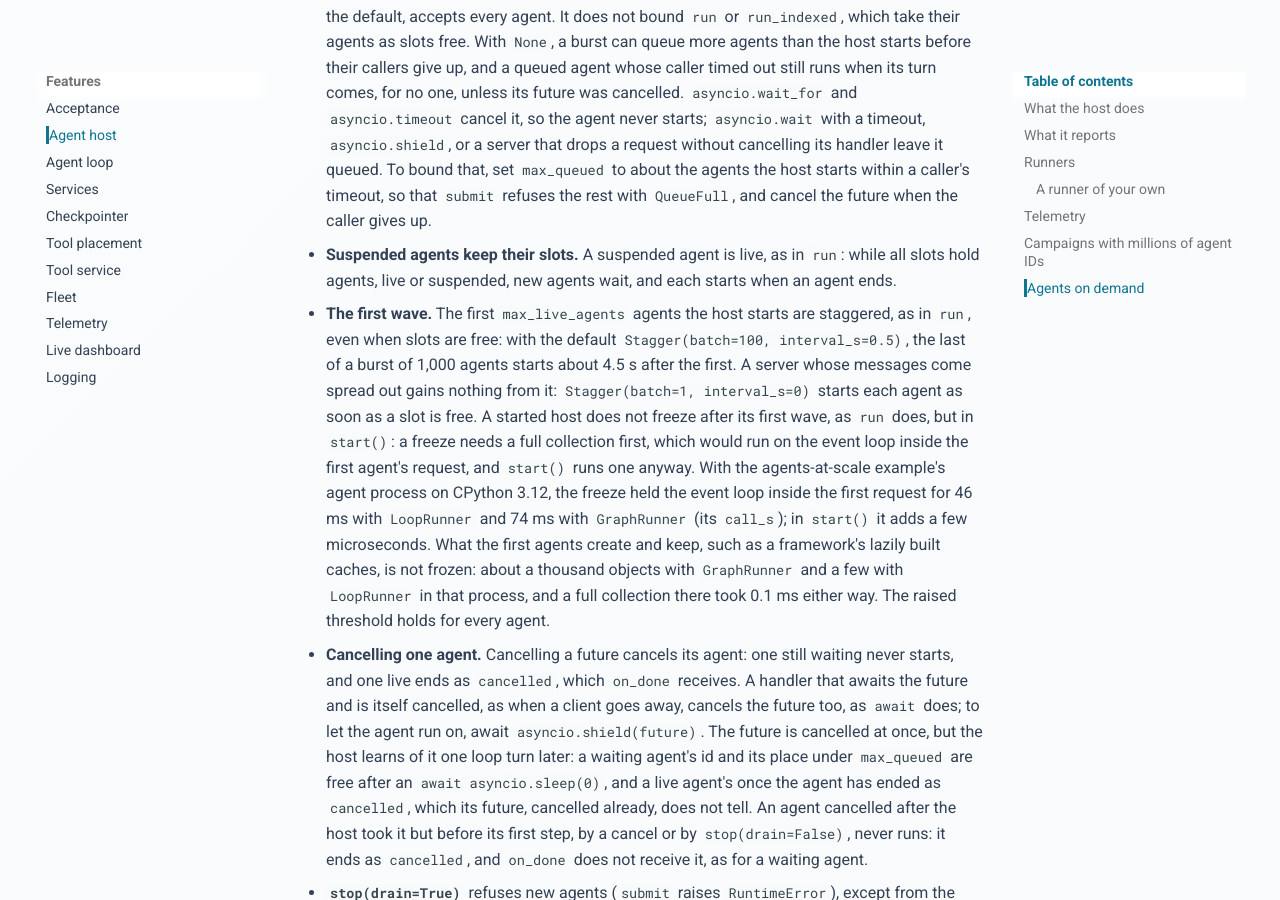
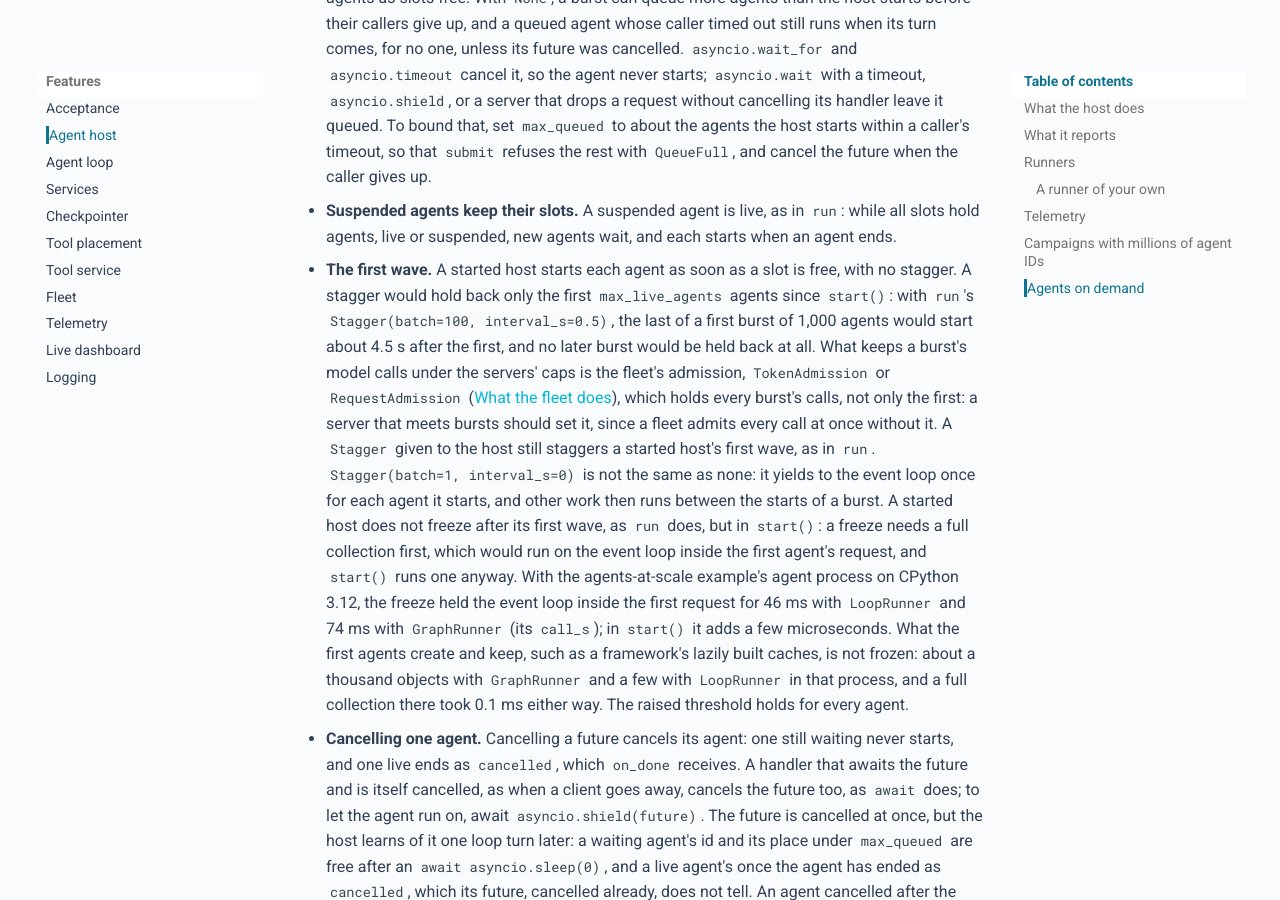
Before and after one commit to stride-research/flowgentic, an MkDocs documentation site: the page built from docs/features/agent-host.md, in a window 1280 px wide and 900 px high, scrolled down 7603 px. Built offline with MkDocs 1.6.1 and Material for MkDocs 9.7.7, drawn with Linux system fonts in a browser that asks for light colours; comment, search, counter and statistics services are not loaded; some of the changed text lies outside the part shown.

Commit message:
Start a started host's agents as they come, with no stagger by default
AgentHost's stagger now defaults to "by_mode": run and run_indexed stagger
their first wave with Stagger(), as before, and a started host starts each
agent as it comes, with no sleep and no yield between starts. A Stagger given
applies in every mode, as before, and stagger=None means no stagger in any.
host.stagger holds what was given; each period reads it as it begins, and
the constructor and start() refuse anything else.

In a started host a stagger holds back only the first max_live_agents agents
since start(), the first burst; the fleet's admission is what keeps every
burst's model calls under the servers' caps. The agent-host page drops the
serving recipe's stagger line, which yielded to the event loop once per
agent, and says a server that meets bursts should set the fleet's admission.

````diff
--- a/docs/features/agent-host.md
+++ b/docs/features/agent-host.md
@@ -52,10 +52,14 @@ host can also take agents one at a time, as they arrive, between `start` and
   runs and how long the collector pauses. Measure both for your own agents
   with `HostReport.loop_lag` and `HostReport.collector`, and set the cap from
   them.
-- **It staggers the first wave.** The first `max_live_agents` agents start
-  `Stagger(batch=100, interval_s=0.5)` at a time, so they do not all reach
-  their first model call, or their first suspension, at the same moment. Later
-  agents are not staggered: their starts follow the ends of live agents.
+- **It staggers a run's first wave.** In `run` and `run_indexed`, the first
+  `max_live_agents` agents start `Stagger(batch=100, interval_s=0.5)` at a
+  time, so they do not all reach their first model call, or their first
+  suspension, at the same moment. Later agents are not staggered: their
+  starts follow the ends of live agents. A started host starts each agent as
+  it comes ([The first wave](#agents-on-demand), below). `stagger=` takes a
+  `Stagger` for every mode, or `None` for none in any; its default,
+  `"by_mode"`, is what this says, and `host.stagger` holds what was given.
 - **It resumes agents that wait on tasks.** A runner reports a suspended agent
   with the keys of the tasks it waits on. The host holds only the agent's id
   and those tasks' futures, awaits the tasks, and resumes the agent; the
@@ -281,18 +285,13 @@ passes, or try more than one `--live`.
 
 A server's agents do not come as a list: each starts when a message arrives,
 and the server answers the message when its agent ends. A started host takes
-them one at a time, with everything `run` gives: the cap, staggered starts,
-the collector's settings, suspension, the accounting and `on_done`.
+them one at a time, with everything `run` gives but the stagger: the cap, the
+collector's settings, suspension, the accounting and `on_done`.
 
 ```python
-from flowgentic.host import Agent, AgentHost, QueueFull, Stagger
+from flowgentic.host import Agent, AgentHost, QueueFull
 
-host = AgentHost(
-    runner,
-    max_live_agents=5_000,
-    max_queued=20_000,
-    stagger=Stagger(batch=1, interval_s=0),  # start each agent as it comes
-)
+host = AgentHost(runner, max_live_agents=5_000, max_queued=20_000)
 
 
 async def handle(message):  # one per message, on the host's event loop
@@ -358,12 +357,20 @@ async with host:  # start(); on an error, stop(drain=False)
 - **Suspended agents keep their slots.** A suspended agent is live, as in
   `run`: while all slots hold agents, live or suspended, new agents wait, and
   each starts when an agent ends.
-- **The first wave.** The first `max_live_agents` agents the host starts are
-  staggered, as in `run`, even when slots are free: with the default
-  `Stagger(batch=100, interval_s=0.5)`, the last of a burst of 1,000 agents
-  starts about 4.5 s after the first. A server whose messages come spread out
-  gains nothing from it: `Stagger(batch=1, interval_s=0)` starts each agent as
-  soon as a slot is free. A started host does not freeze after its first wave,
+- **The first wave.** A started host starts each agent as soon as a slot is
+  free, with no stagger. A stagger would hold back only the first
+  `max_live_agents` agents since `start()`: with `run`'s
+  `Stagger(batch=100, interval_s=0.5)`, the last of a first burst of 1,000
+  agents would start about 4.5 s after the first, and no later burst would be
+  held back at all. What keeps a burst's model calls under the servers' caps
+  is the fleet's admission, `TokenAdmission` or `RequestAdmission` ([What the
+  fleet does](fleet.md#what-the-fleet-does)), which holds every burst's calls,
+  not only the first: a server that meets bursts should set it, since a fleet
+  admits every call at once without it. A `Stagger` given to the host still
+  staggers a started host's first wave, as in `run`. `Stagger(batch=1,
+  interval_s=0)` is not the same as none: it yields to the event loop once
+  for each agent it starts, and other work then runs between the starts of a
+  burst. A started host does not freeze after its first wave,
   as `run` does, but in `start()`: a freeze needs a full collection first,
   which would run on the event loop inside the first agent's request, and
   `start()` runs one anyway. With the agents-at-scale example's agent process
````
Also changed, not shown: CHANGELOG.md (+14 -2 lines), docs/guides/agents-at-scale.md (+6 -5 lines), 2 other files.
